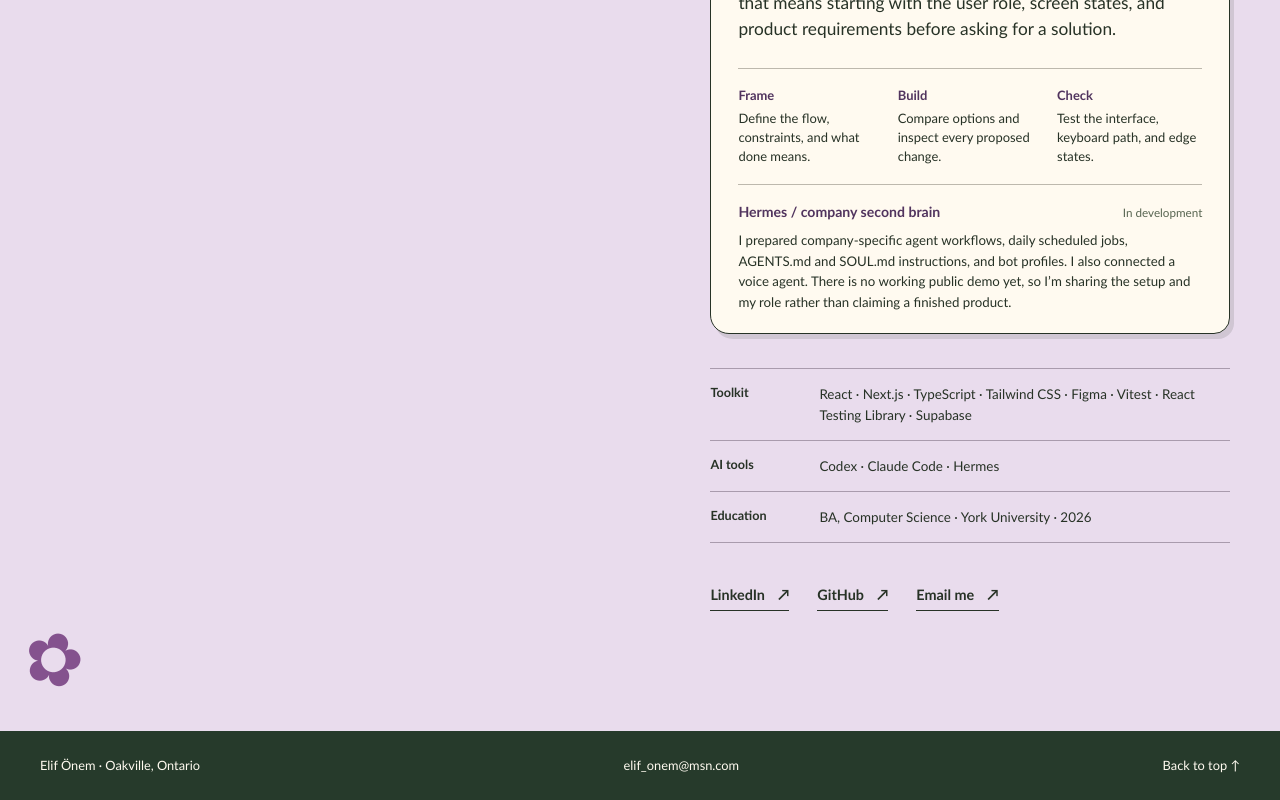
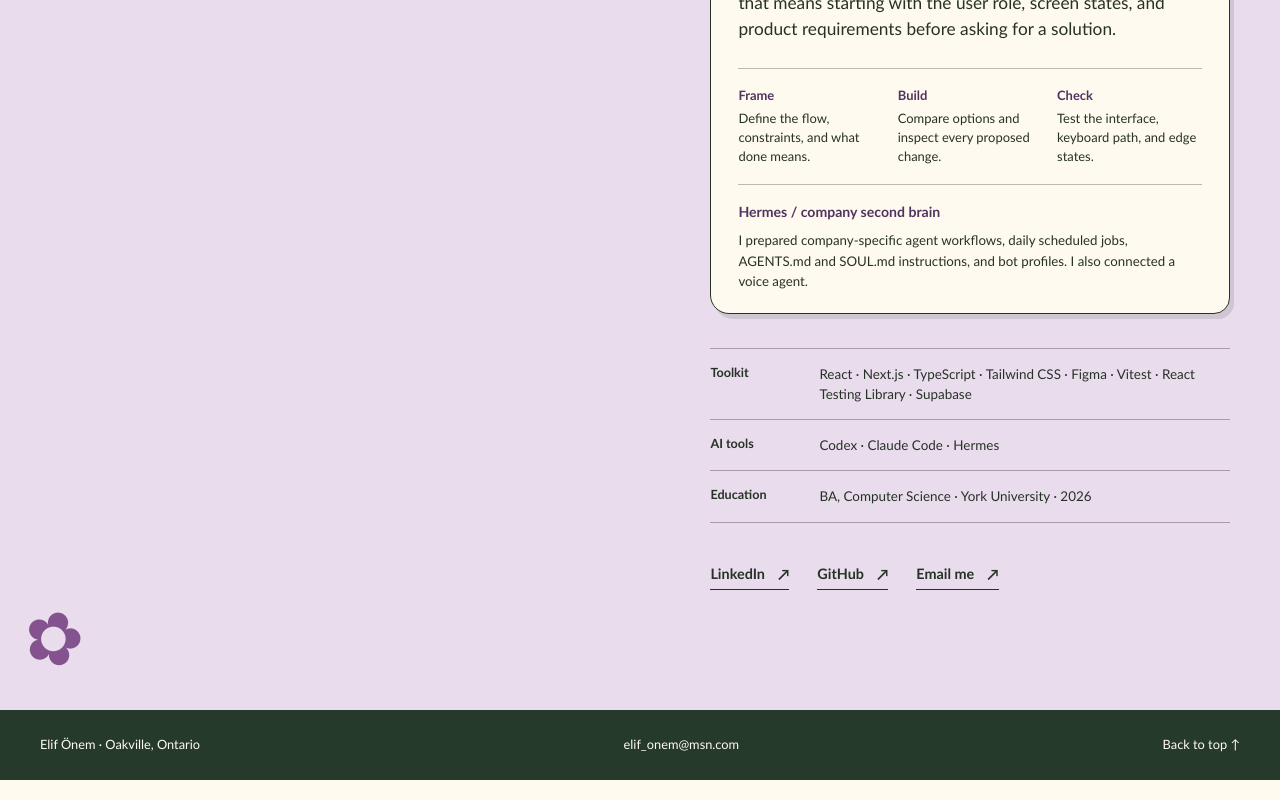
Before and after one commit to elfnronm/personalwebsite, a React (Create React App) app: page / in a window 1280 px wide. Shown: the part 6481-7281 px from the top of the page. Built offline with nearby package versions, Linux system fonts and the light colour scheme.

Commit message:
Remove Hermes development status from portfolio

```diff
--- a/src/App.css
+++ b/src/App.css
@@ -1322,7 +1322,6 @@ a:focus-visible {
 }
 
 .ai-workflow__project-heading strong { color: #51345e; }
-.ai-workflow__project-heading span { color: #586551; font-size: .73rem; }
 .ai-workflow__project p { margin-bottom: 0; font-size: .83rem; }
 
 @media (max-width: 640px) {
--- a/src/App.js
+++ b/src/App.js
@@ -446,14 +446,11 @@ function Home() {
               <div className="ai-workflow__project">
                 <div className="ai-workflow__project-heading">
                   <strong>Hermes / company second brain</strong>
-                  <span>In development</span>
                 </div>
                 <p>
                   I prepared company-specific agent workflows, daily scheduled
                   jobs, AGENTS.md and SOUL.md instructions, and bot profiles. I
-                  also connected a voice agent. There is no working public demo
-                  yet, so I’m sharing the setup and my role rather than claiming
-                  a finished product.
+                  also connected a voice agent.
                 </p>
               </div>
             </div>
```
